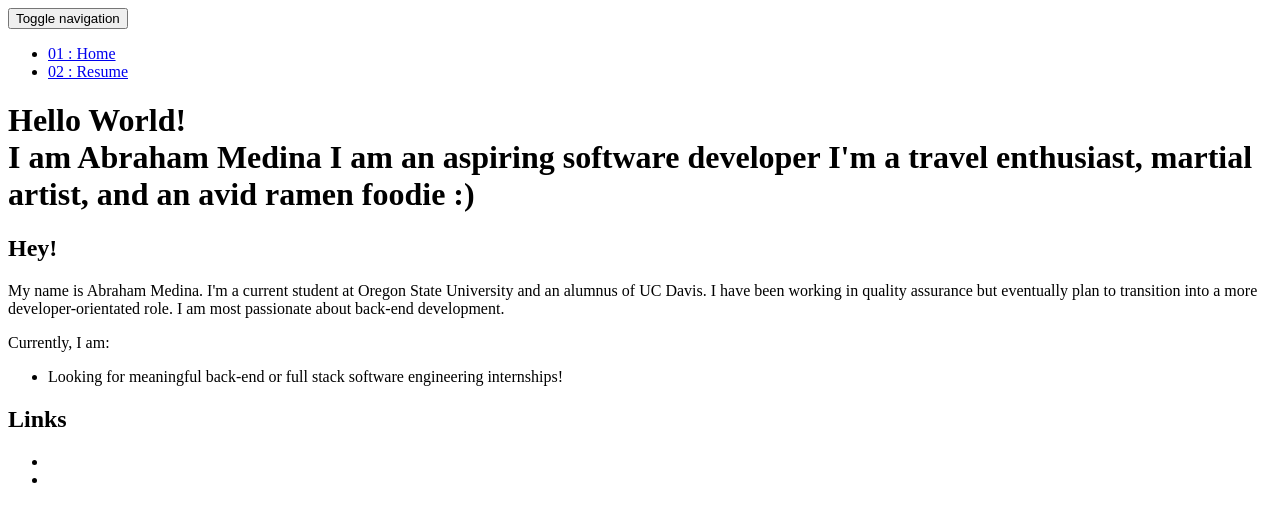
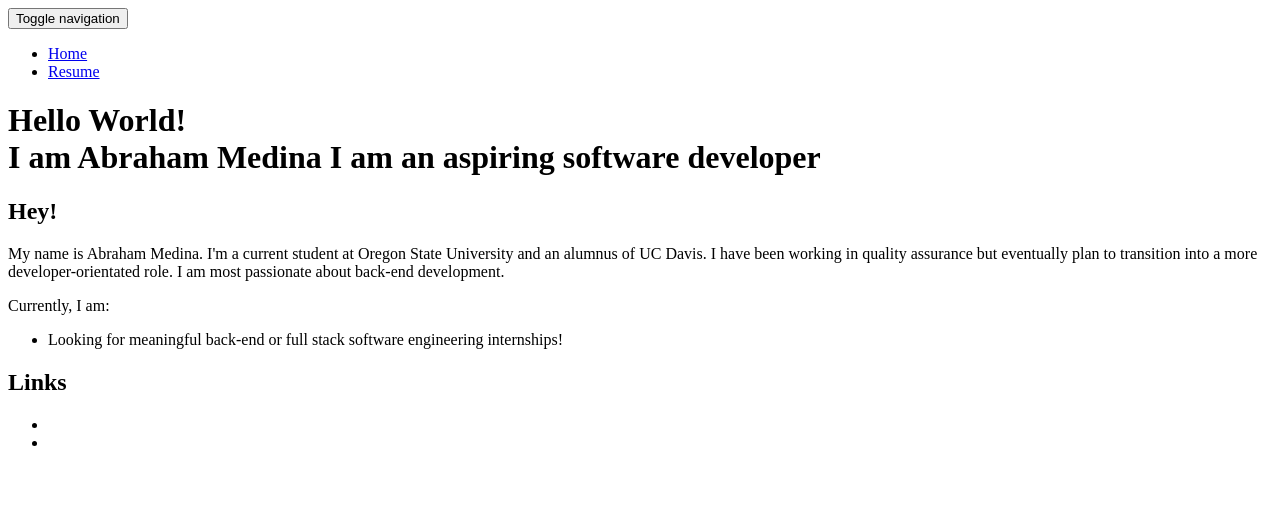
Before and after one commit to amedinaaa/Personal-website, a plain HTML site: page index.html in a window 1280 px wide. Drawn offline with Linux system fonts and the light colour scheme.

Commit message:
Update index.html

```diff
--- a/index.html
+++ b/index.html
@@ -10,8 +10,8 @@
 
       <div class="collapse navbar-collapse" id="navbar-collapse">
         <ul class="nav navbar-nav ">
-          <li><a href="./index.html" title="">01 : Home</a></li>
-          <li><a href="./resume.html" title="">02 : Resume</a></li>
+          <li><a href="./index.html" title="">Home</a></li>
+          <li><a href="./resume.html" title="">Resume</a></li>
         </ul>
 
 
@@ -29,7 +29,6 @@
                 <span id="typed-strings">
                   <span>I am Abraham Medina</span>
                   <span>I am an aspiring software developer</span>
-                  <span>I'm a travel enthusiast, martial artist, and an avid ramen foodie :)</span>
                 </span>
                 <span id="typed"></span>
               </h1>
```
